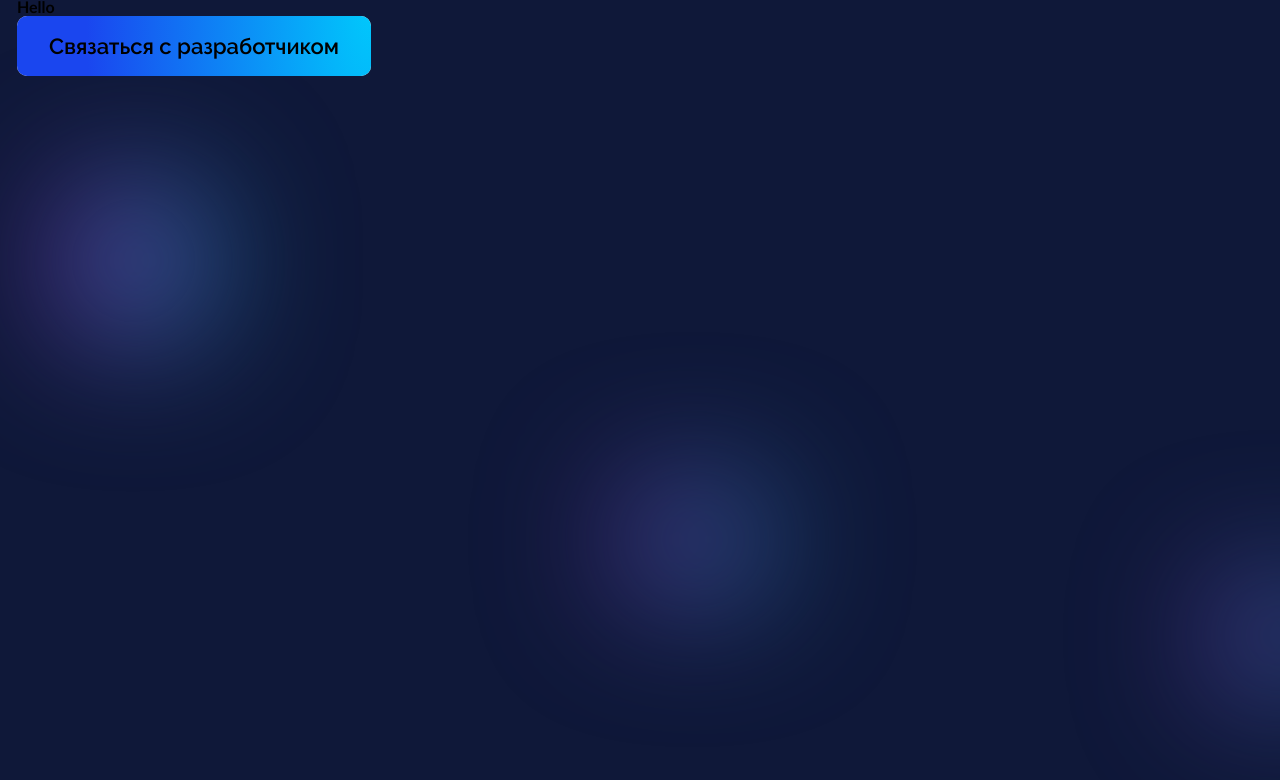
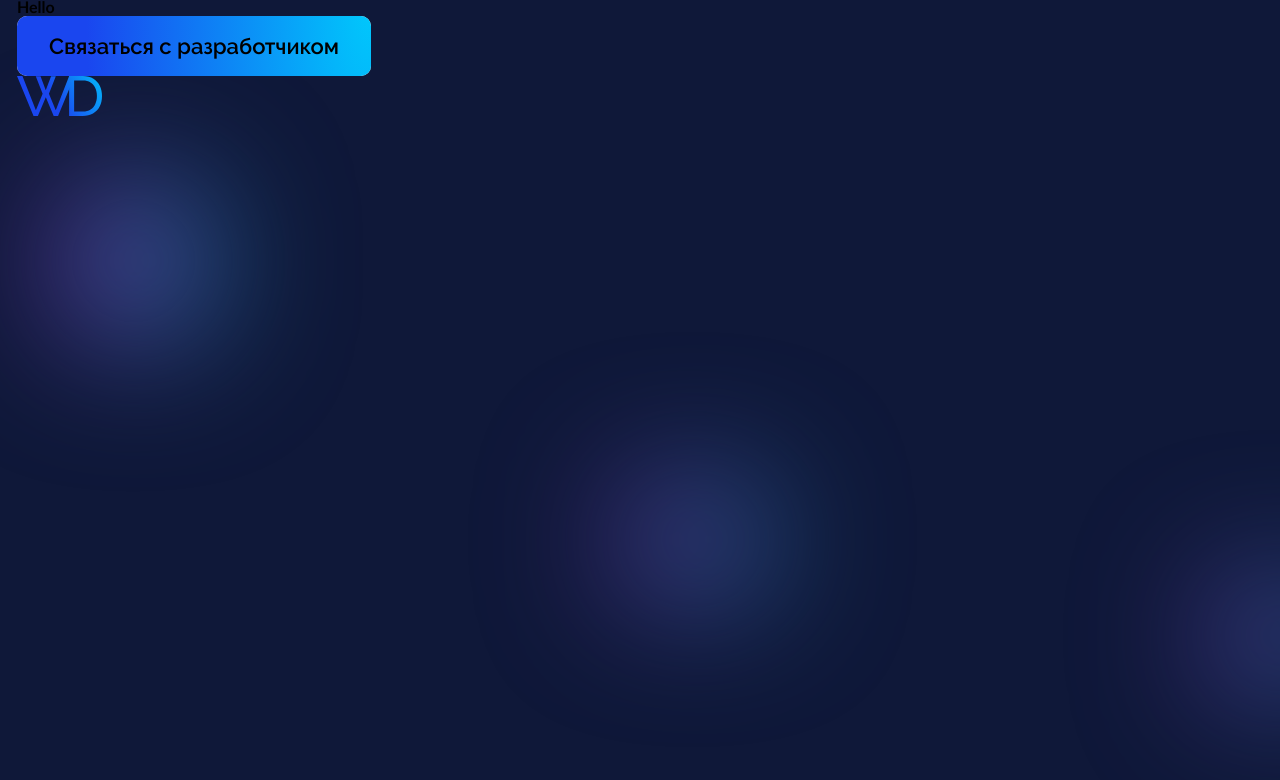
Before and after one commit to etherealelement/next-portfolio, a Next.js app: page / in a window 1280 px wide. Shown: the top 780 px of the page. Built offline with nearby package versions, Linux system fonts and the light colour scheme.

Commit message:
create: logo ui

```diff
--- /dev/null
+++ b/app/components/ui/logo/Logo.tsx
@@ -0,0 +1,24 @@
+import { FC } from 'react';
+import Link from "next/link";
+export const Logo: FC = () => {
+    return <div>
+        <Link
+        href="/"
+        >
+            <svg width="85" height="40" viewBox="0 0 85 40" fill="none" xmlns="http://www.w3.org/2000/svg">
+                <path d="M52.1089 40V0H65.8461C70.0901 0 73.6268 0.901408 76.4561 2.70422C79.3227 4.46948 81.4633 6.87324 82.878 9.91549C84.2927 12.9202 85 16.2629 85 19.9437C85 24 84.2182 27.5305 82.6546 30.5352C81.091 33.5399 78.876 35.8685 76.0094 37.5211C73.1428 39.1737 69.755 40 65.8461 40H52.1089ZM79.9183 19.9437C79.9183 16.939 79.3599 14.2723 78.2431 11.9437C77.1635 9.61503 75.5813 7.79343 73.4965 6.47887C71.4117 5.16432 68.8616 4.50704 65.8461 4.50704H57.1347V35.493H65.8461C68.8988 35.493 71.4675 34.8169 73.5523 33.4648C75.6371 32.0751 77.2193 30.216 78.2989 27.8873C79.3785 25.5211 79.9183 22.8732 79.9183 19.9437Z" fill="url(#paint0_radial_1506_4834)"/>
+                <path d="M18.763 0.225353H23.5096L28.7588 14.1408L34.0638 0.225353H38.8104L31.9418 17.6338L38.7546 34.1408L52.1567 0H57.6293L41.0441 40H36.6884L28.8146 21.1268L20.885 40H16.5293L0 0H5.41671L18.8747 34.1408L25.6316 17.6338L18.763 0.225353Z" fill="url(#paint1_radial_1506_4834)"/>
+                <defs>
+                    <radialGradient id="paint0_radial_1506_4834" cx="0" cy="0" r="1" gradientUnits="userSpaceOnUse" gradientTransform="translate(85 -12.6583) rotate(150.001) scale(105.319 851.48)">
+                        <stop stopColor="#00C9FC"/>
+                        <stop offset="0.563587" stopColor="#1A46EF"/>
+                    </radialGradient>
+                    <radialGradient id="paint1_radial_1506_4834" cx="0" cy="0" r="1" gradientUnits="userSpaceOnUse" gradientTransform="translate(85 -12.6583) rotate(150.001) scale(105.319 851.48)">
+                        <stop stopColor="#00C9FC"/>
+                        <stop offset="0.563587" stopColor="#1A46EF"/>
+                    </radialGradient>
+                </defs>
+            </svg>
+        </Link>
+    </div>;
+};
--- a/app/page.tsx
+++ b/app/page.tsx
@@ -1,11 +1,13 @@
 import Image from 'next/image'
 import {Button} from "@/app/components/ui/button/Button";
+import {Logo} from "@/app/components/ui/logo/Logo";
 
 export default function Home() {
     return (
         <main>
             <h1>Hello</h1>
             <Button>{"Связаться с разработчиком"}</Button>
+            <Logo></Logo>
             <div className="background-animation">
                 <div id="ball-one"></div>
                 <div id="ball-two"></div>
```
